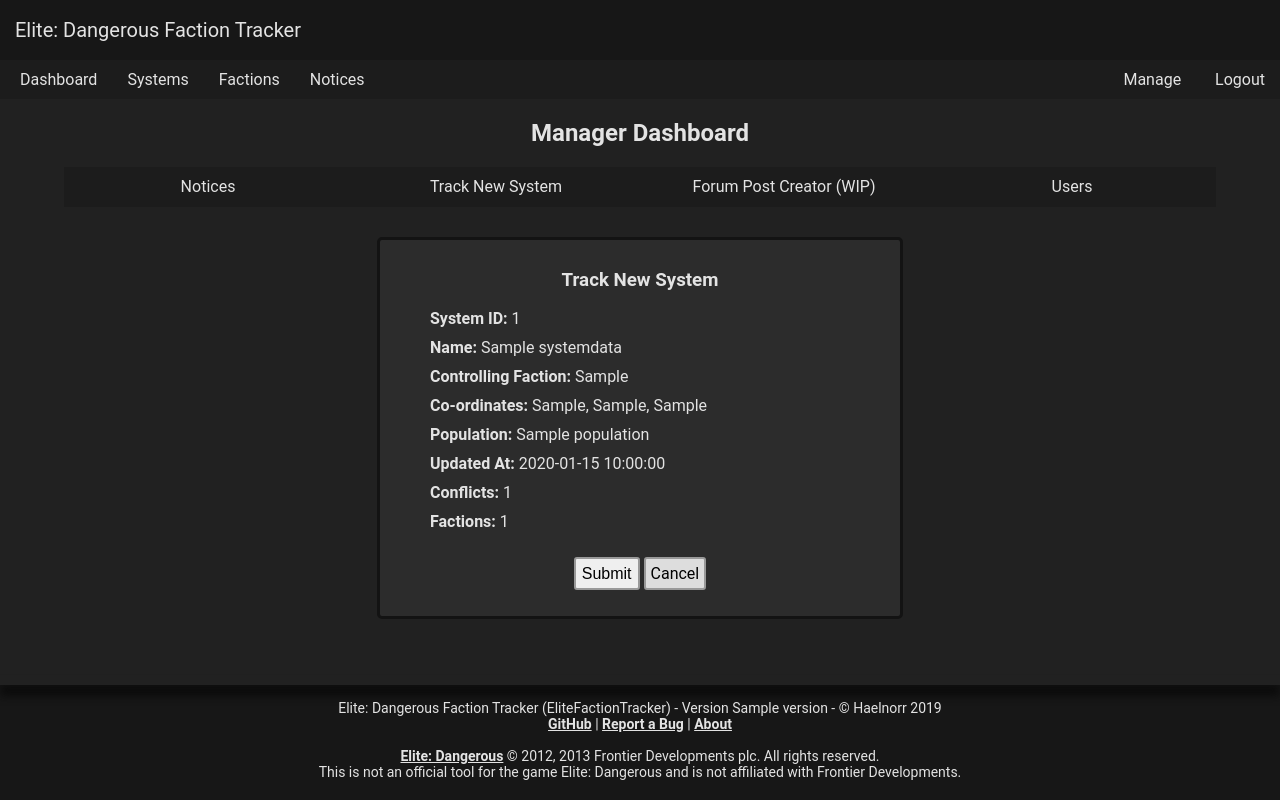
After one commit to Haelnorr/EliteFactionTracker, a Python web app: template dash/web/templates/newsystemconfirm.html in a window 1280 px wide. The commit adds this page. Run offline with Jinja, Linux system fonts and the light colour scheme; the template is opened without the code that fills it: most values are stand-ins (such as "Sample title", 1, 10 or a date in 2020); form fields are guessed from the names that the template uses.

Commit message:
New feature: Managers can now track a new system to have it added to the database!

```diff
--- a/dash/web/static/style.css
+++ b/dash/web/static/style.css
@@ -439,3 +439,16 @@ footer {
 .priority-3 {
     color: #02a63e;
 }
+
+.systempreviewlist {
+    list-style-type:none;
+    text-align: left;
+}
+
+.systempreviewlist li {
+    padding-bottom: 10px;
+}
+
+#newsystemconfirm, #newsystemconfirm-mb {
+    width: 500px;
+}
--- a/dash/web/templates/500.html
+++ b/dash/web/templates/500.html
@@ -3,7 +3,7 @@
 {% block mobile_content %}
 <div id="content-mb">
     <h1>An unexpected error has occurred</h1>
-    <p>The administrator has been notified. Sorry for the inconvenience!</p>
+    <p>Please contact the site administrator to resolve this issue. Sorry for the inconvenience!</p>
     <p><a href="{{ url_for('dashboard') }}">Dashboard</a></p>
 </div>
 {% endblock %}
@@ -11,7 +11,7 @@
 {% block content %}
 <div id="content">
     <h1>An unexpected error has occurred</h1>
-    <p>The administrator has been notified. Sorry for the inconvenience!</p>
+    <p>Please contact the site administrator to resolve this issue. Sorry for the inconvenience!</p>
     <p><a href="{{ url_for('dashboard') }}">Dashboard</a></p>
 </div>
 {% endblock %}
--- a/dash/web/templates/manage.html
+++ b/dash/web/templates/manage.html
@@ -19,7 +19,7 @@
     <h2>Manager Dashboard</h2>
     <div id="manage-nav">
         <a href="{{ url_for('manage_notices') }}">Notices</a>
-        <a>Expansions</a>
+        <a href="{{ url_for('manage_newsystem') }}">Track New System</a>
         <a>Forum Post Creator (WIP)</a>
         <a href="{{ url_for('users') }}">Users</a>
     </div>
--- /dev/null
+++ b/dash/web/templates/newsystemconfirm.html
@@ -0,0 +1,40 @@
+{% extends "manage.html" %}
+{% if request.MOBILE %}
+{% block mobile_manage %}
+    <form id="newsystemconfirm-mb" class="forms" action="" method="post" novalidate>
+        <h3>Track New System</h3>
+        {{ form.hidden_tag() }}
+        <ul class="systempreviewlist">
+            <li><b>System ID:</b> {{ systemdata["id"] }}</li>
+            <li><b>Name:</b> {{ systemdata["name"] }}</li>
+            <li><b>Controlling Faction:</b> {{ systemdata["controlling_faction"] }}</li>
+            <li><b>Co-ordinates:</b> {{ systemdata["x"] }}, {{ systemdata["y"] }}, {{ systemdata["z"] }}</li>
+            <li><b>Population:</b> {{ systemdata["population"] }}</li>
+            <li><b>Updated At:</b> {{ systemdata["updated_at"] }}</li>
+            <li><b>Conflicts:</b> {{ systemdata["conflicts"]|length }}</li>
+            <li><b>Factions:</b> {{ systemdata["factions"]|length }}</li>
+        </ul>
+        <p>{{ form.submit() }}  <a href="{{ url_for('manage') }}" id="cancel-mb">Cancel</a></p>
+
+    </form>
+{% endblock %}
+{% else %}
+{% block manage %}
+    <form id="newsystemconfirm" class="forms" action="" method="post" novalidate>
+        <h3>Track New System</h3>
+        {{ form.hidden_tag() }}
+        <ul class="systempreviewlist">
+            <li><b>System ID:</b> {{ systemdata["id"] }}</li>
+            <li><b>Name:</b> {{ systemdata["name"] }}</li>
+            <li><b>Controlling Faction:</b> {{ systemdata["controlling_faction"] }}</li>
+            <li><b>Co-ordinates:</b> {{ systemdata["x"] }}, {{ systemdata["y"] }}, {{ systemdata["z"] }}</li>
+            <li><b>Population:</b> {{ systemdata["population"] }}</li>
+            <li><b>Updated At:</b> {{ systemdata["updated_at"] }}</li>
+            <li><b>Conflicts:</b> {{ systemdata["conflicts"]|length }}</li>
+            <li><b>Factions:</b> {{ systemdata["factions"]|length }}</li>
+        </ul>
+        <p>{{ form.submit() }}  <a href="{{ url_for('manage') }}" id="cancel">Cancel</a></p>
+
+    </form>
+{% endblock %}
+{% endif %}
--- a/database.py
+++ b/database.py
@@ -197,8 +197,10 @@ def fetch_system(conn, system):
         cur.execute("SELECT * FROM System WHERE system_id=?", (system,))
     except ValueError:
         cur.execute("SELECT * FROM System WHERE name=?", (system,))
-
-    s = classes.System(cur.fetchone())
+    try:
+        s = classes.System(cur.fetchone())
+    except TypeError:
+        return None
 
     return s
 
--- a/definitions.py
+++ b/definitions.py
@@ -1,4 +1,4 @@
 import os.path
 
 ROOT_DIR = os.path.dirname(os.path.abspath(__file__))
-VERSION = '0.8.02'
+VERSION = '0.9.00'
```
Also changed, not shown: bgsapi.py (+3 -7 lines), dash/web/forms.py (+16 -0 lines), dash/web/routes.py (+30 -0 lines), dash/web/templates/newsystem.html (added, +34 -0 lines), dash/web/templates/system.html (+8 -0 lines).
